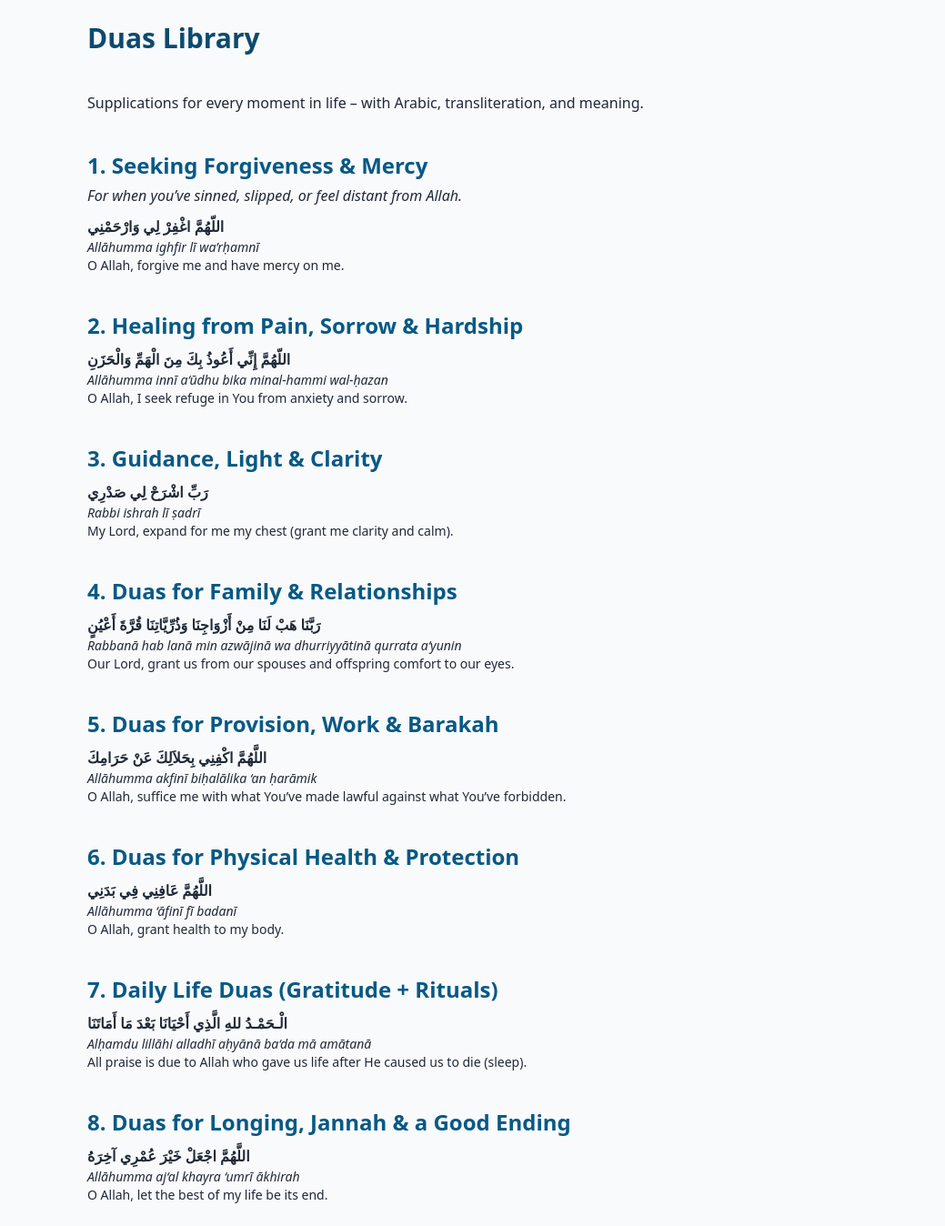
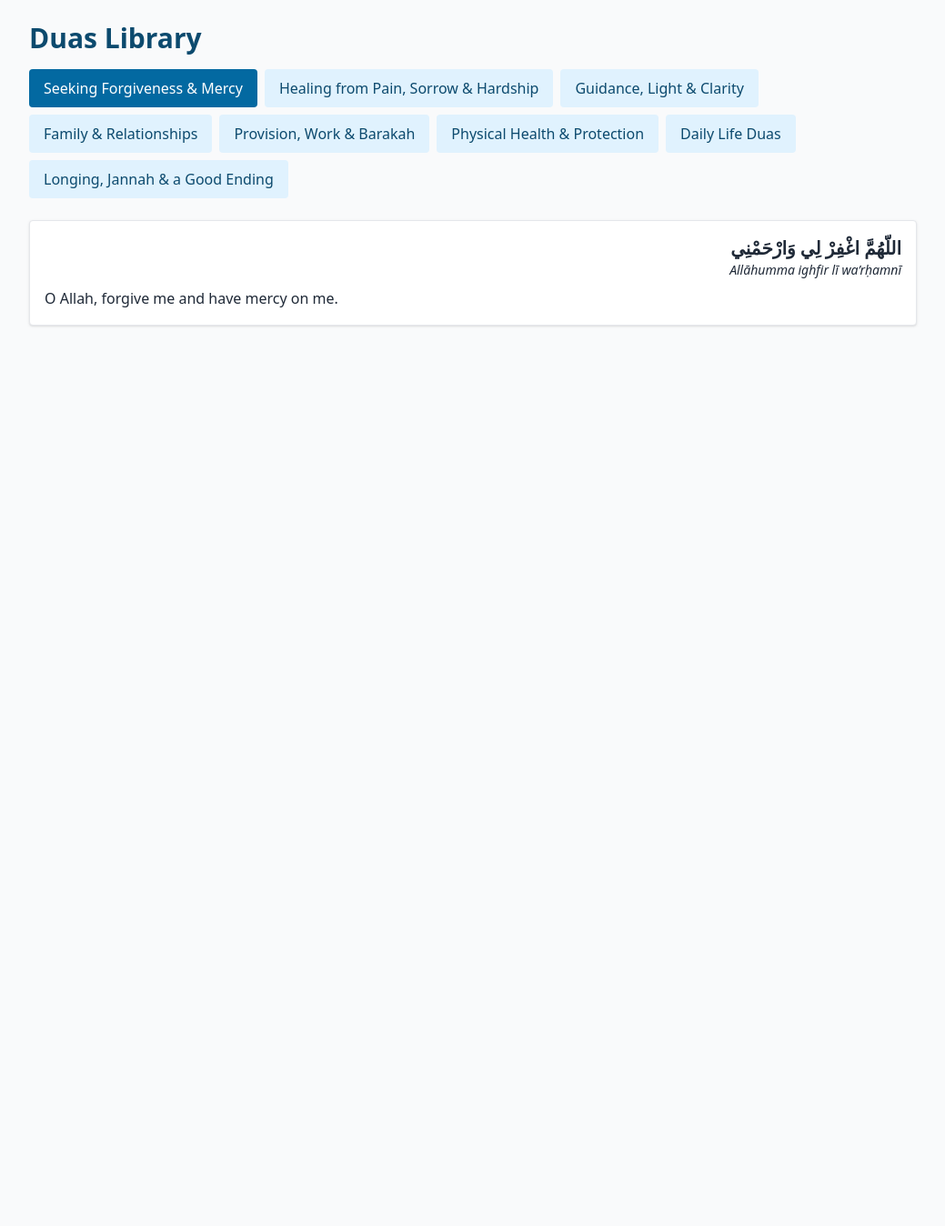
Before and after one commit to SultanisEssay/albaseera, a Next.js app: page /duas in a window 1280 px wide. Shown: the whole page at 91% size, without its empty margins (120-1159 px from the left). After the commit the page ends 800 px from the top, so only its background shows below. Built offline with nearby package versions, Linux system fonts and the light colour scheme.

Commit message:
Update duas.js

```diff
--- a/pages/duas.js
+++ b/pages/duas.js
@@ -1,82 +1,104 @@
+
+import { useState } from 'react';
+
+const themes = [
+  "Seeking Forgiveness & Mercy",
+  "Healing from Pain, Sorrow & Hardship",
+  "Guidance, Light & Clarity",
+  "Family & Relationships",
+  "Provision, Work & Barakah",
+  "Physical Health & Protection",
+  "Daily Life Duas",
+  "Longing, Jannah & a Good Ending"
+];
+
+const duas = {
+  0: [
+    {
+      arabic: "اللّهُمَّ اغْفِرْ لِي وَارْحَمْنِي",
+      transliteration: "Allāhumma ighfir lī wa’rḥamnī",
+      meaning: "O Allah, forgive me and have mercy on me."
+    }
+  ],
+  1: [
+    {
+      arabic: "اللّهُمَّ إِنِّي أَعُوذُ بِكَ مِنَ الْهَمِّ وَالْحَزَنِ",
+      transliteration: "Allāhumma innī a‘ūdhu bika minal-hammi wal-ḥazan",
+      meaning: "O Allah, I seek refuge in You from anxiety and sorrow."
+    }
+  ],
+  2: [
+    {
+      arabic: "رَبِّ اشْرَحْ لِي صَدْرِي",
+      transliteration: "Rabbi ishrah lī ṣadrī",
+      meaning: "My Lord, expand for me my chest (grant me clarity and calm)."
+    }
+  ],
+  3: [
+    {
+      arabic: "رَبَّنَا هَبْ لَنَا مِنْ أَزْوَاجِنَا وَذُرِّيَّاتِنَا قُرَّةَ أَعْيُنٍ",
+      transliteration: "Rabbanā hab lanā min azwājinā wa dhurriyyātinā qurrata a‘yunin",
+      meaning: "Our Lord, grant us from our spouses and offspring comfort to our eyes."
+    }
+  ],
+  4: [
+    {
+      arabic: "اللَّهُمَّ اكْفِنِي بِحَلاَلِكَ عَنْ حَرَامِكَ",
+      transliteration: "Allāhumma akfinī biḥalālika ‘an ḥarāmik",
+      meaning: "O Allah, suffice me with what You’ve made lawful against what You’ve forbidden."
+    }
+  ],
+  5: [
+    {
+      arabic: "اللَّهُمَّ عَافِنِي فِي بَدَنِي",
+      transliteration: "Allāhumma ‘āfinī fī badanī",
+      meaning: "O Allah, grant health to my body."
+    }
+  ],
+  6: [
+    {
+      arabic: "الْـحَمْـدُ للهِ الَّذِي أَحْيَانَا بَعْدَ مَا أَمَاتَنَا",
+      transliteration: "Alḥamdu lillāhi alladhī aḥyānā ba‘da mā amātanā",
+      meaning: "All praise is due to Allah who gave us life after He caused us to die (sleep)."
+    }
+  ],
+  7: [
+    {
+      arabic: "اللَّهُمَّ اجْعَلْ خَيْرَ عُمْرِي آخِرَهُ",
+      transliteration: "Allāhumma aj‘al khayra ‘umrī ākhirah",
+      meaning: "O Allah, let the best of my life be its end."
+    }
+  ]
+};
 
 export default function Duas() {
+  const [active, setActive] = useState(0);
+
   return (
-    <main className="p-6 max-w-4xl mx-auto space-y-10 text-gray-800">
-      <h1 className="text-3xl font-bold text-sky-900">Duas Library</h1>
-      <p className="mt-2">Supplications for every moment in life – with Arabic, transliteration, and meaning.</p>
-
-      <section>
-        <h2 className="text-2xl font-semibold text-sky-800">1. Seeking Forgiveness & Mercy</h2>
-        <p className="mt-1 italic">For when you’ve sinned, slipped, or feel distant from Allah.</p>
-        <div className="mt-2">
-          <p className="font-bold">اللّهُمَّ اغْفِرْ لِي وَارْحَمْنِي</p>
-          <p className="text-sm italic">Allāhumma ighfir lī wa’rḥamnī</p>
-          <p className="text-sm">O Allah, forgive me and have mercy on me.</p>
-        </div>
-      </section>
-
-      <section>
-        <h2 className="text-2xl font-semibold text-sky-800">2. Healing from Pain, Sorrow & Hardship</h2>
-        <div className="mt-2">
-          <p className="font-bold">اللّهُمَّ إِنِّي أَعُوذُ بِكَ مِنَ الْهَمِّ وَالْحَزَنِ</p>
-          <p className="text-sm italic">Allāhumma innī a‘ūdhu bika minal-hammi wal-ḥazan</p>
-          <p className="text-sm">O Allah, I seek refuge in You from anxiety and sorrow.</p>
-        </div>
-      </section>
-
-      <section>
-        <h2 className="text-2xl font-semibold text-sky-800">3. Guidance, Light & Clarity</h2>
-        <div className="mt-2">
-          <p className="font-bold">رَبِّ اشْرَحْ لِي صَدْرِي</p>
-          <p className="text-sm italic">Rabbi ishrah lī ṣadrī</p>
-          <p className="text-sm">My Lord, expand for me my chest (grant me clarity and calm).</p>
-        </div>
-      </section>
-
-      <section>
-        <h2 className="text-2xl font-semibold text-sky-800">4. Duas for Family & Relationships</h2>
-        <div className="mt-2">
-          <p className="font-bold">رَبَّنَا هَبْ لَنَا مِنْ أَزْوَاجِنَا وَذُرِّيَّاتِنَا قُرَّةَ أَعْيُنٍ</p>
-          <p className="text-sm italic">Rabbanā hab lanā min azwājinā wa dhurriyyātinā qurrata a‘yunin</p>
-          <p className="text-sm">Our Lord, grant us from our spouses and offspring comfort to our eyes.</p>
-        </div>
-      </section>
-
-      <section>
-        <h2 className="text-2xl font-semibold text-sky-800">5. Duas for Provision, Work & Barakah</h2>
-        <div className="mt-2">
-          <p className="font-bold">اللَّهُمَّ اكْفِنِي بِحَلاَلِكَ عَنْ حَرَامِكَ</p>
-          <p className="text-sm italic">Allāhumma akfinī biḥalālika ‘an ḥarāmik</p>
-          <p className="text-sm">O Allah, suffice me with what You’ve made lawful against what You’ve forbidden.</p>
-        </div>
-      </section>
-
-      <section>
-        <h2 className="text-2xl font-semibold text-sky-800">6. Duas for Physical Health & Protection</h2>
-        <div className="mt-2">
-          <p className="font-bold">اللَّهُمَّ عَافِنِي فِي بَدَنِي</p>
-          <p className="text-sm italic">Allāhumma ‘āfinī fī badanī</p>
-          <p className="text-sm">O Allah, grant health to my body.</p>
-        </div>
-      </section>
-
-      <section>
-        <h2 className="text-2xl font-semibold text-sky-800">7. Daily Life Duas (Gratitude + Rituals)</h2>
-        <div className="mt-2">
-          <p className="font-bold">الْـحَمْـدُ للهِ الَّذِي أَحْيَانَا بَعْدَ مَا أَمَاتَنَا</p>
-          <p className="text-sm italic">Alḥamdu lillāhi alladhī aḥyānā ba‘da mā amātanā</p>
-          <p className="text-sm">All praise is due to Allah who gave us life after He caused us to die (sleep).</p>
-        </div>
-      </section>
-
-      <section>
-        <h2 className="text-2xl font-semibold text-sky-800">8. Duas for Longing, Jannah & a Good Ending</h2>
-        <div className="mt-2">
-          <p className="font-bold">اللَّهُمَّ اجْعَلْ خَيْرَ عُمْرِي آخِرَهُ</p>
-          <p className="text-sm italic">Allāhumma aj‘al khayra ‘umrī ākhirah</p>
-          <p className="text-sm">O Allah, let the best of my life be its end.</p>
-        </div>
-      </section>
+    <main className="p-6 max-w-5xl mx-auto text-gray-800">
+      <h1 className="text-3xl font-bold text-sky-900 mb-4">Duas Library</h1>
+      <div className="flex flex-wrap gap-2 mb-6">
+        {themes.map((theme, index) => (
+          <button
+            key={index}
+            onClick={() => setActive(index)}
+            className={`px-4 py-2 rounded ${
+              active === index ? 'bg-sky-700 text-white' : 'bg-sky-100 text-sky-900'
+            }`}
+          >
+            {theme}
+          </button>
+        ))}
+      </div>
+      <div className="space-y-6">
+        {duas[active].map((dua, i) => (
+          <div key={i} className="border p-4 rounded bg-white shadow">
+            <p className="text-xl font-bold text-right">{dua.arabic}</p>
+            <p className="italic text-sm text-right">{dua.transliteration}</p>
+            <p className="mt-2">{dua.meaning}</p>
+          </div>
+        ))}
+      </div>
     </main>
   );
 }
```
